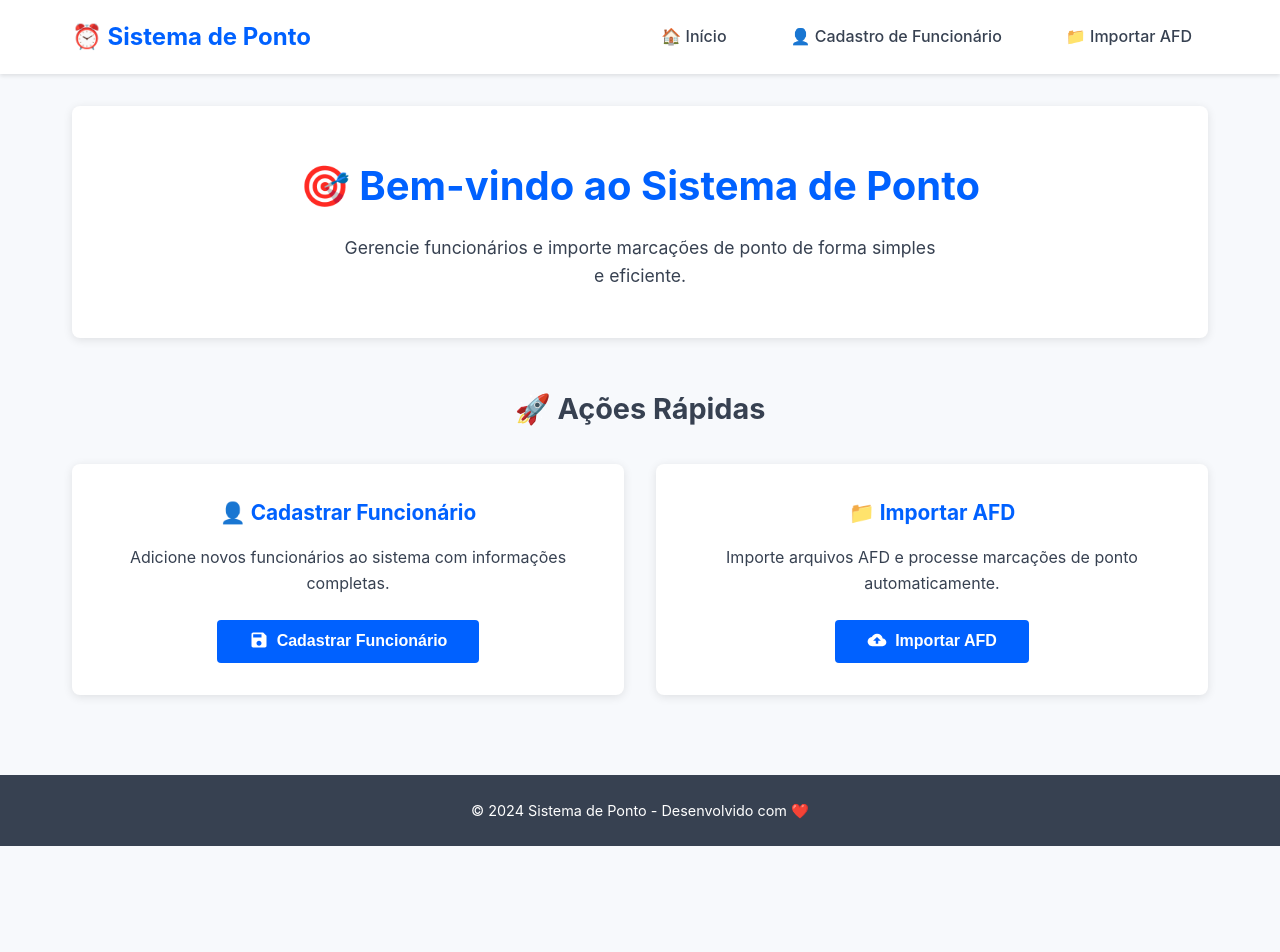
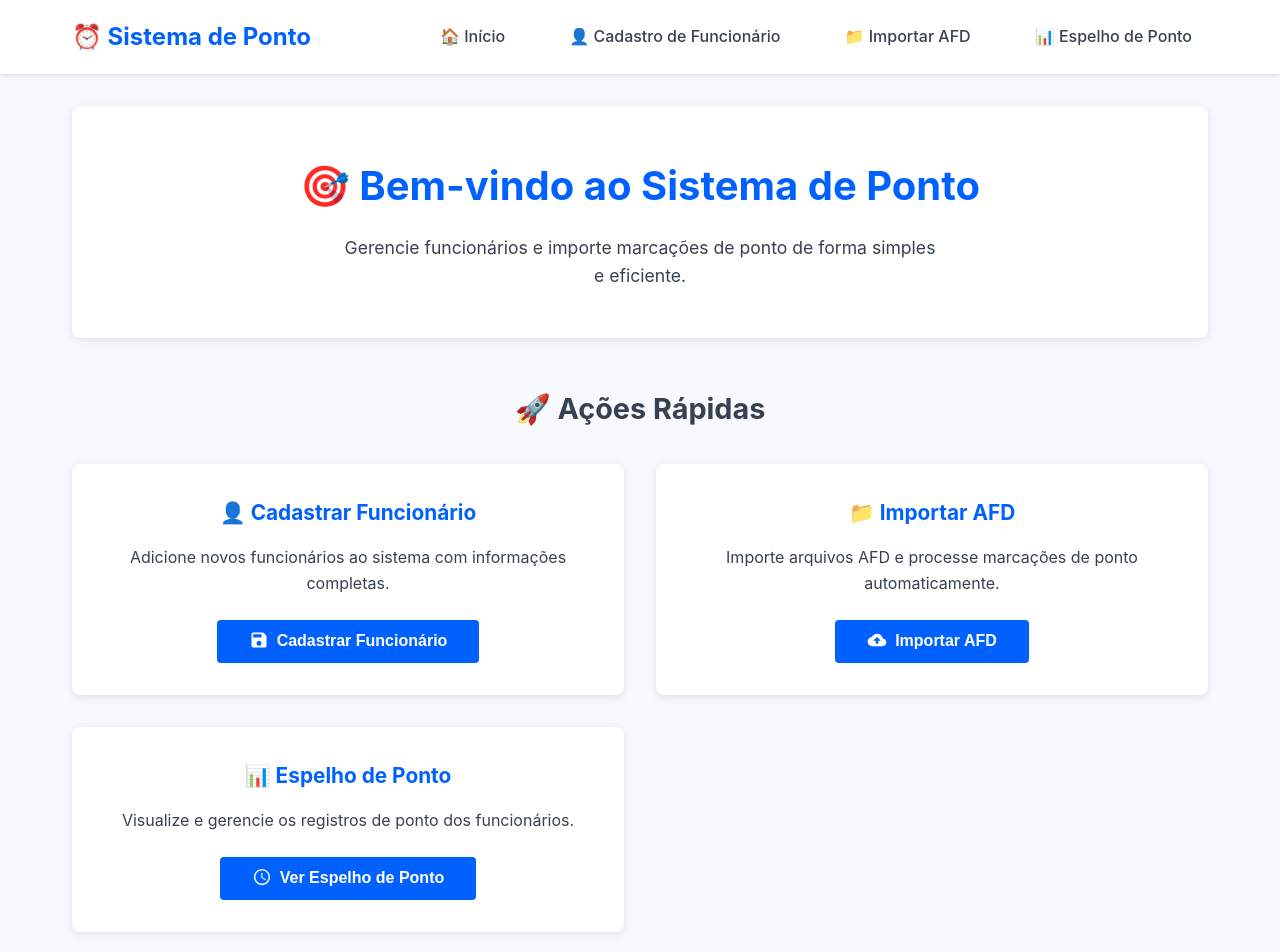
Before and after one commit to doaard/sistema-ponto, a React (Vite) app: page / in a window 1280 px wide. Shown: the top 952 px of the page. Before the commit the page ends 846 px from the top, so only its background shows below. Built offline with nearby package versions, Linux system fonts and the light colour scheme.

Commit message:
feat: integra componentes base no App principal

```diff
--- a/src/App.jsx
+++ b/src/App.jsx
@@ -3,7 +3,7 @@ import FuncionarioCadastro from './components/FuncionarioCadastro/FuncionarioCad
 import ImportarAFD from './components/ImportarAFD/ImportarAFD';
 import EspelhoPonto from './components/EspelhoPonto/EspelhoPonto';
 import Botao from './components/Botao/Botao';
-import { IoMdSave, IoMdCloudUpload } from "react-icons/io";
+import { IoMdSave, IoMdCloudUpload, IoMdTime } from "react-icons/io";
 import { BrowserRouter as Router, Routes, Route, Link } from 'react-router-dom';
 import './App.css';
 
@@ -24,6 +24,9 @@ function App() {
               </Link>
               <Link to="/importarAFD" className="nav-link">
                 📁 Importar AFD
+              </Link>
+              <Link to="/espelhoPonto" className="nav-link">
+                📊 Espelho de Ponto
               </Link>
             </nav>
           </div>
@@ -68,6 +71,18 @@ function App() {
                           />
                         </Link>
                       </div>
+
+                      <div className="action-card">
+                        <h4>📊 Espelho de Ponto</h4>
+                        <p>Visualize e gerencie os registros de ponto dos funcionários.</p>
+                        <Link to="/espelhoPonto">
+                          <Botao
+                            texto="Ver Espelho de Ponto"
+                            icone={<IoMdTime />}
+                            aoClicar={() => {}}
+                          />
+                        </Link>
+                      </div>
                     </div>
                   </div>
                 </div>
@@ -85,6 +100,12 @@ function App() {
               path="/importarAFD"
               element={<ImportarAFD />}
             />
+
+            {/* Página de espelho de ponto */}
+            <Route
+              path="/espelhoPonto"
+              element={<EspelhoPonto />}
+            />
           </Routes>
         </main>
 
```
